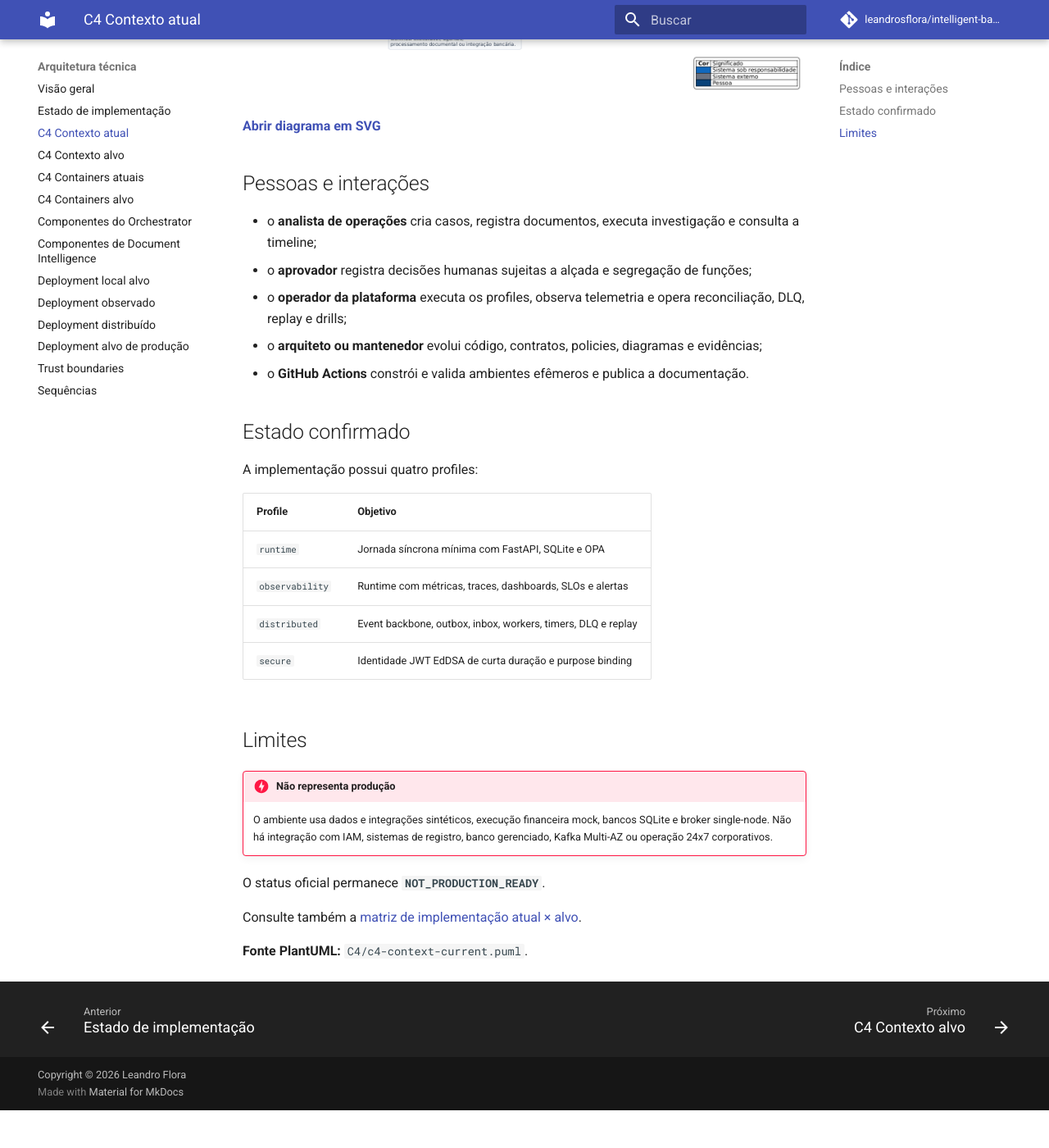
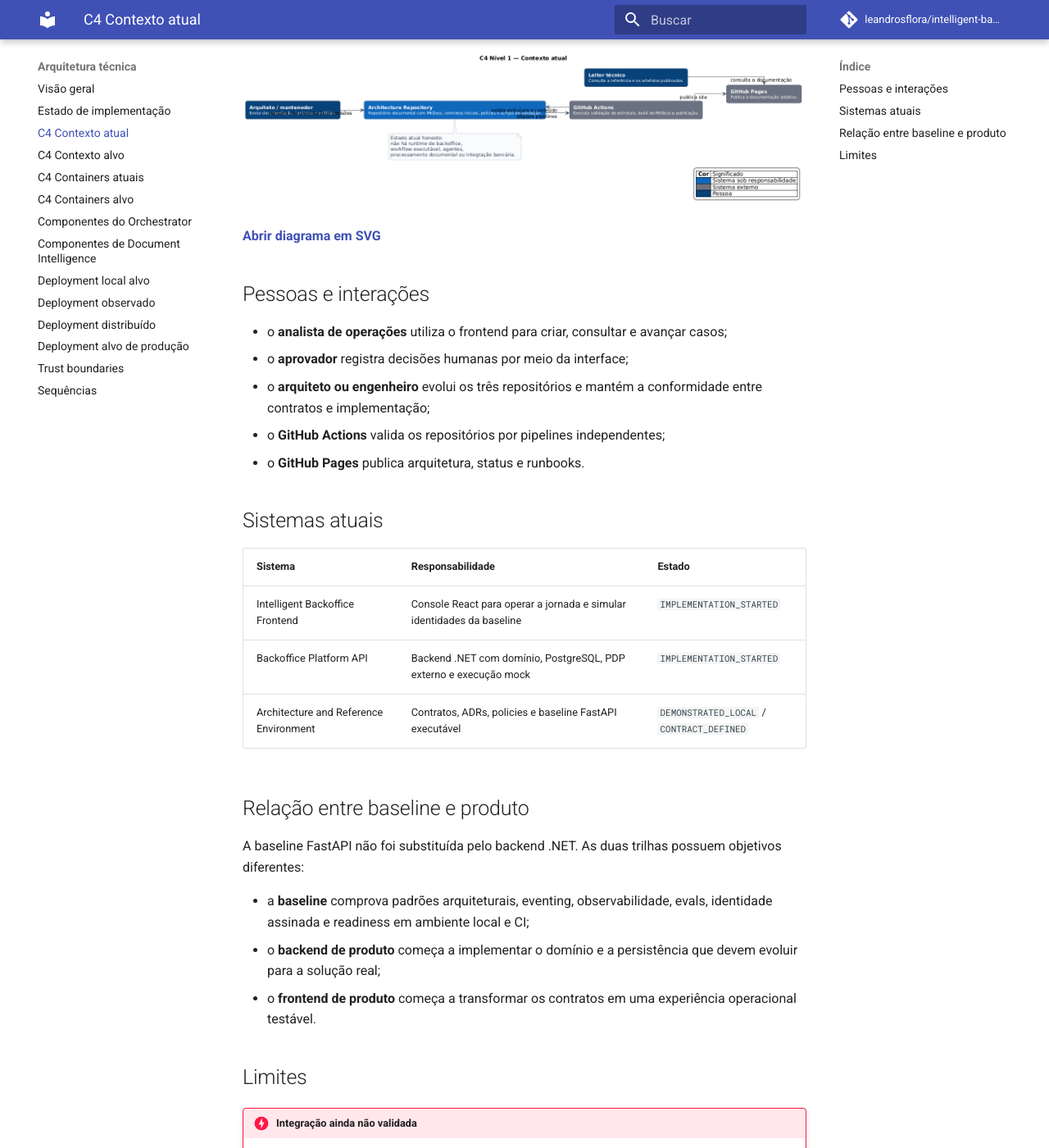
Before and after one commit to leandrosflora/intelligent-backoffice-platform-architecture, an MkDocs documentation site: the page built from docs/architecture/c4-context-current.md, in a window 1280 px wide and 1400 px high, scrolled down 418 px. Shown: the whole window at 82% size. Built offline with MkDocs 1.6.1 and Material for MkDocs 9.7.7, drawn with Linux system fonts in a browser that asks for light colours; comment, search, counter and statistics services are not loaded; before the commit the page ends 1772 px from its top, so only the background shows below that; some of the changed text lies outside the part shown.

Commit message:
Atualiza descrição do contexto atual

```diff
--- a/docs/architecture/c4-context-current.md
+++ b/docs/architecture/c4-context-current.md
@@ -1,6 +1,10 @@
 # C4 — Contexto atual
 
-O estado atual é uma **implementação de referência local e executável** para a jornada sintética de contestação. Ela demonstra workflow persistente, capacidades inteligentes determinísticas, aprovação humana, policies, execução mock, eventing, observabilidade e geração de evidências no CI.
+O estado atual passa a combinar **uma baseline arquitetural executável** com **dois repositórios de produto em implementação inicial**.
+
+- este repositório preserva arquitetura, contratos, policies, diagramas, evidências e o runtime FastAPI de referência;
+- o `backoffice-platform-api` começa a materializar o backend de produto em .NET e PostgreSQL;
+- o `intelligent-backoffice-frontend` começa a materializar a experiência operacional em React.
 
 [![C4 contexto atual](../assets/diagrams/c4-context-current.png)](../assets/diagrams/c4-context-current.svg)
 
@@ -8,30 +12,40 @@
 
 ## Pessoas e interações
 
-- o **analista de operações** cria casos, registra documentos, executa investigação e consulta a timeline;
-- o **aprovador** registra decisões humanas sujeitas a alçada e segregação de funções;
-- o **operador da plataforma** executa os profiles, observa telemetria e opera reconciliação, DLQ, replay e drills;
-- o **arquiteto ou mantenedor** evolui código, contratos, policies, diagramas e evidências;
-- o **GitHub Actions** constrói e valida ambientes efêmeros e publica a documentação.
+- o **analista de operações** utiliza o frontend para criar, consultar e avançar casos;
+- o **aprovador** registra decisões humanas por meio da interface;
+- o **arquiteto ou engenheiro** evolui os três repositórios e mantém a conformidade entre contratos e implementação;
+- o **GitHub Actions** valida os repositórios por pipelines independentes;
+- o **GitHub Pages** publica arquitetura, status e runbooks.
 
-## Estado confirmado
+## Sistemas atuais
 
-A implementação possui quatro profiles:
+| Sistema | Responsabilidade | Estado |
+|---|---|---|
+| Intelligent Backoffice Frontend | Console React para operar a jornada e simular identidades da baseline | `IMPLEMENTATION_STARTED` |
+| Backoffice Platform API | Backend .NET com domínio, PostgreSQL, PDP externo e execução mock | `IMPLEMENTATION_STARTED` |
+| Architecture and Reference Environment | Contratos, ADRs, policies e baseline FastAPI executável | `DEMONSTRATED_LOCAL` / `CONTRACT_DEFINED` |
 
-| Profile | Objetivo |
-|---|---|
-| `runtime` | Jornada síncrona mínima com FastAPI, SQLite e OPA |
-| `observability` | Runtime com métricas, traces, dashboards, SLOs e alertas |
-| `distributed` | Event backbone, outbox, inbox, workers, timers, DLQ e replay |
-| `secure` | Identidade JWT EdDSA de curta duração e purpose binding |
+## Relação entre baseline e produto
+
+A baseline FastAPI não foi substituída pelo backend .NET. As duas trilhas possuem objetivos diferentes:
+
+- a **baseline** comprova padrões arquiteturais, eventing, observabilidade, evals, identidade assinada e readiness em ambiente local e CI;
+- o **backend de produto** começa a implementar o domínio e a persistência que devem evoluir para a solução real;
+- o **frontend de produto** começa a transformar os contratos em uma experiência operacional testável.
 
 ## Limites
 
-!!! danger "Não representa produção"
-    O ambiente usa dados e integrações sintéticos, execução financeira mock, bancos SQLite e broker single-node. Não há integração com IAM, sistemas de registro, banco gerenciado, Kafka Multi-AZ ou operação 24x7 corporativos.
+!!! danger "Integração ainda não validada"
+    Frontend e backend existem e possuem código funcional, mas ainda não há um gate E2E cross-repo automatizado que suba React, API .NET, PostgreSQL e OPA como uma única solução validada.
+
+Não existem integrações corporativas, efeitos financeiros reais, IAM corporativo, operação 24x7 ou classificação produtiva.
 
 O status oficial permanece **`NOT_PRODUCTION_READY`**.
 
-Consulte também a [matriz de implementação atual × alvo](implementation-status.md).
+Consulte:
+
+- [repositórios de implementação do produto](../implementation/product-repositories.md);
+- [matriz de implementação atual × alvo](implementation-status.md).
 
 **Fonte PlantUML:** `C4/c4-context-current.puml`.
```
